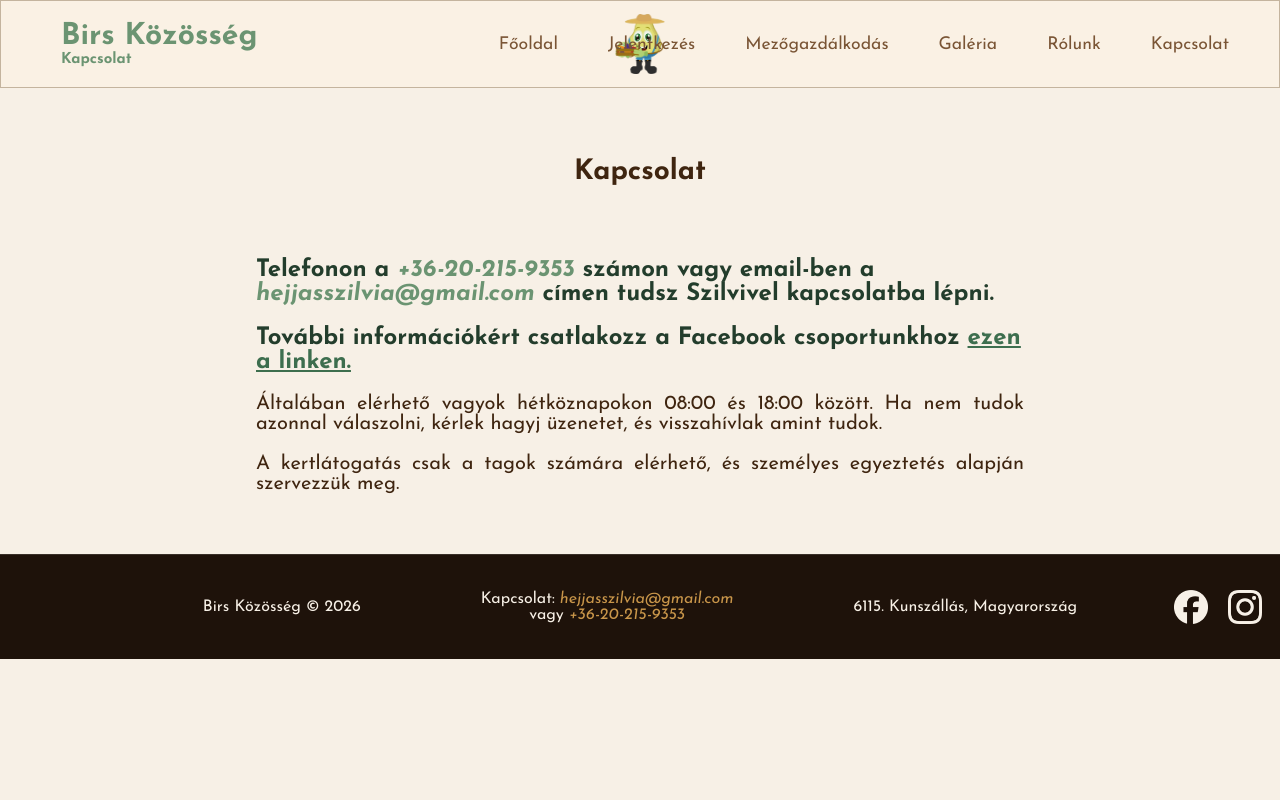
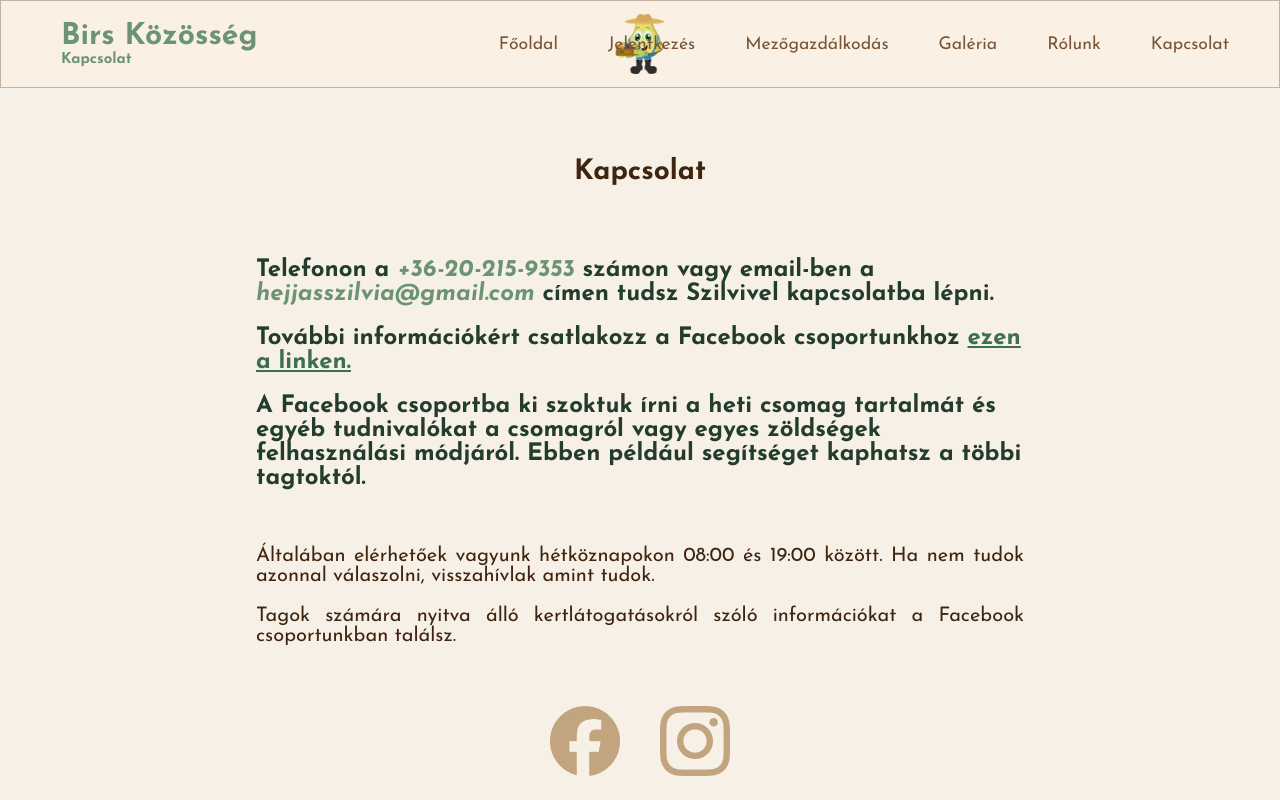
Before and after one commit to ald009/Birs-Kozosseg, a plain HTML site: page kapcsolat.html in a window 1280 px wide. Shown: the top 800 px of the page. Drawn offline with Linux system fonts and the light colour scheme.

Commit message:
gallery fix, footer fix, kapcsolat iras

```diff
--- a/kapcsolat.html
+++ b/kapcsolat.html
@@ -47,10 +47,23 @@
 
         <h2>Telefonon a <span style="font-style: italic;color: var(--sage);">+36-20-215-9353</span> számon vagy email-ben a <span style="font-style: italic;color: var(--sage);">hejjasszilvia@gmail.com</span> címen tudsz Szilvivel kapcsolatba lépni.</h2>
         <h2>További információkért csatlakozz a Facebook csoportunkhoz <a style="color: var(--meadow);" href="https://www.facebook.com/groups/141650276009754/" target="_blank">ezen a linken.</a></h2>
-        <p>Általában elérhető vagyok hétköznapokon 08:00 és 18:00 között. Ha nem tudok azonnal válaszolni, kérlek hagyj üzenetet, és visszahívlak amint tudok.</p>
-        <p>A kertlátogatás csak a tagok számára elérhető, és személyes egyeztetés alapján szervezzük meg.</p>
+        <h2>A Facebook csoportba ki szoktuk írni a heti csomag tartalmát és egyéb tudnivalókat a csomagról vagy egyes zöldségek felhasználási módjáról. Ebben például segítséget kaphatsz a többi tagtoktól.</h2> <br>
+        <p>Általában elérhetőek vagyunk hétköznapokon 08:00 és 19:00 között. Ha nem tudok azonnal válaszolni, visszahívlak amint tudok.</p>
+        <p>Tagok számára nyitva álló kertlátogatásokról szóló információkat a Facebook csoportunkban találsz.</p>
 
     </div>
+
+    <div class="kapcssocial">
+
+        <a href="https://www.facebook.com/groups/141650276009754/" target="_blank" rel="noopener noreferrer">
+                <img src="img/facebook-app-round-white-icon.webp" alt="Facebook logo">
+            </a>
+        <a href="https://www.instagram.com/birskozosseg/" target="_blank" rel="noopener noreferrer">
+                <img src="img/instagram-white-icon.webp" alt="Instagram logo">
+            </a>
+
+    </div>
+
 
     <footer class="site-footer">
         <div class="footer-content">
--- a/style.css
+++ b/style.css
@@ -30,7 +30,7 @@
 
 /* Stagger delays for initial load */
 .ease-in {
-    animation-delay: var(--animation-delay, 0s);
+    animation-delay:calc(var(--animation-delay, 0s) / 4);
 }
 
 body{
@@ -402,8 +402,6 @@ header .nav-toggle img {
 }
 
 .site-footer {
-    position: relative;
-    margin-top: 60px;
     background-color: var(--soil);
     color: var(--cream);
     padding: 20px 18px;
@@ -448,6 +446,21 @@ header .nav-toggle img {
 
 .site-footer p:hover {
     color: var(--dusk);
+}
+
+@media (min-width: 1001px) {
+    body {
+        min-height: 100vh;
+        position: relative;
+        padding-bottom:180px;
+    }
+
+    .site-footer {
+        position: absolute;
+        left: 0;
+        right: 0;
+        bottom: 0;
+    }
 }
 
 .kertlat {
@@ -506,19 +519,40 @@ header .nav-toggle img {
     color: var(--meadow);
 }
 
+.kapcssocial {
+    display: flex;
+    justify-content: center;
+    gap: 40px;
+    margin-top: 60px;
+    margin-bottom: 60px;
+}
+
+.kapcssocial img {
+    filter: brightness(0.7) invert(0) saturate(6);
+    width: 70px;
+    height: 70px;
+    object-fit: contain;
+    transition: transform 0.3s cubic-bezier(0.075, 0.82, 0.165, 1), filter 0.3s cubic-bezier(0.075, 0.82, 0.165, 1);
+}
+
+.kapcssocial img:hover {
+    filter: brightness(0.8) invert(0) saturate(8);
+}
+
+
 @media (max-width: 860px) {
     .gallery-item img {
         height: 160px;
     }
 
-    .gallery-modal-content {
-        width: 100%;
-        padding: 16px;
-    }
-
     .gallery-modal button {
         padding: 10px 14px;
         font-size: 14px;
+    }
+
+    .gallery-modal-caption {
+        width: 300%;
+        transform: translateX(-33.3%);
     }
 
 
@@ -527,6 +561,12 @@ header .nav-toggle img {
 @media (max-width: 600px) {
     .gallery-grid {
         grid-template-columns: 1fr;
+    }
+
+    .gallery-modal-content {
+        width: 100%;
+        padding: 16px;
+        transform: translateY(60px);
     }
 
     .gallery-modal-controls {
```
